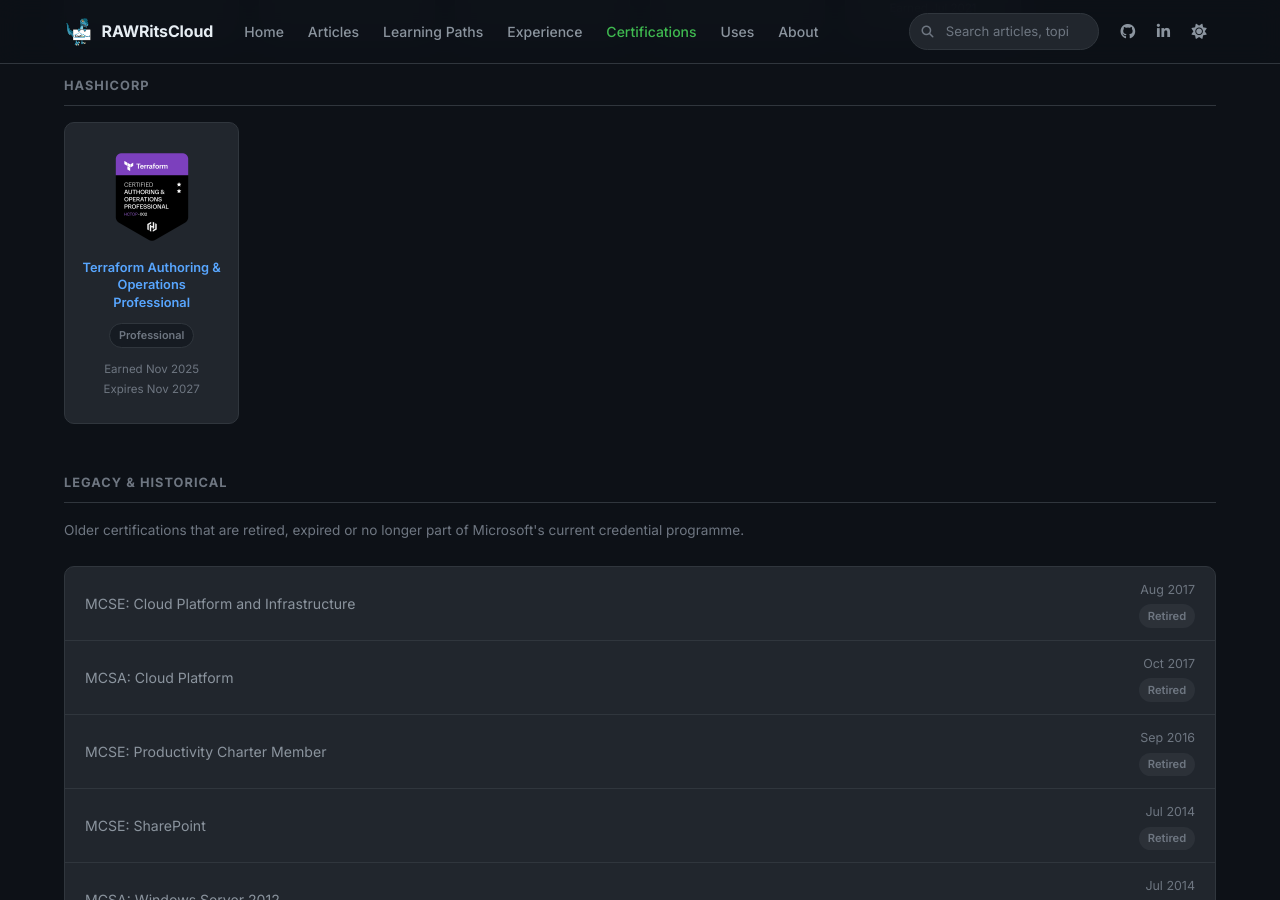
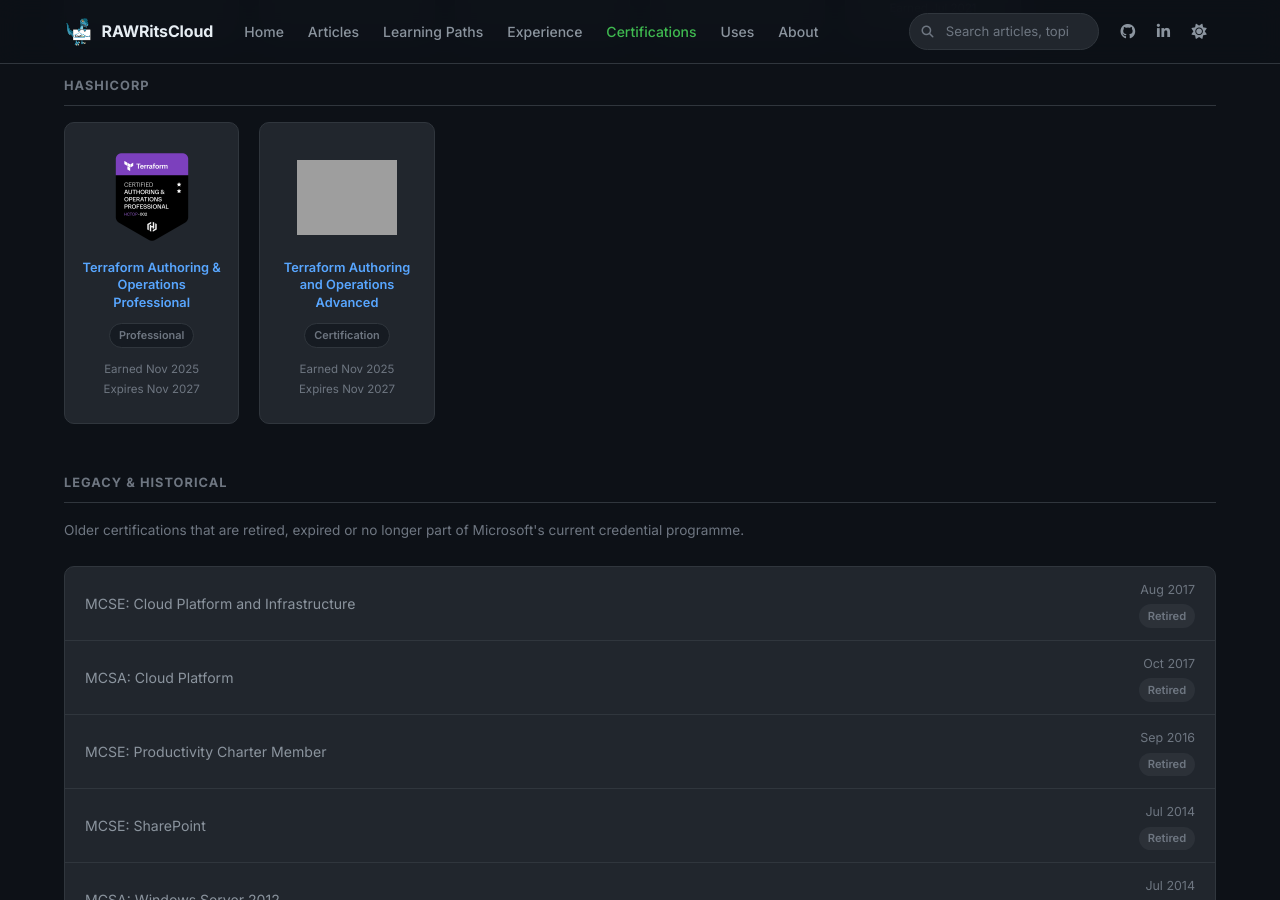
Before and after one commit to RAWRitsCloud/rawritscloud.github.io, a Jekyll site: the page built from _pages/certifications.html, in a window 1280 px wide and 900 px high, scrolled down 1686 px. Built offline with Jekyll 4.4.1, drawn with Linux system fonts in a browser that asks for light colours; comment, search, counter and statistics services are not loaded; grey boxes are pictures that could not be loaded.

Commit message:
Update certifications from public transcripts

```diff
--- a/_data/certifications.yml
+++ b/_data/certifications.yml
@@ -98,6 +98,13 @@ sections:
         expires: "Nov 2027"
         source: "Credly"
         url: "https://www.credly.com/org/ibm-professional-certification-program/badge/hashicorp-certified-terraform-authoring-and-operati.1"
+      - name: "Terraform Authoring and Operations Advanced"
+        image: "terraform-authoring-and-operations-advanced.png"
+        level: "Certification"
+        date: "Nov 2025"
+        expires: "Nov 2027"
+        source: "Credly"
+        url: "https://www.credly.com/org/ibm-professional-certification-program/badge/hashicorp-certified-terraform-authoring-and-operati.1"
 
 legacy:
   - name: "MCSE: Cloud Platform and Infrastructure"
```
Also changed, not shown: 1 other file.
